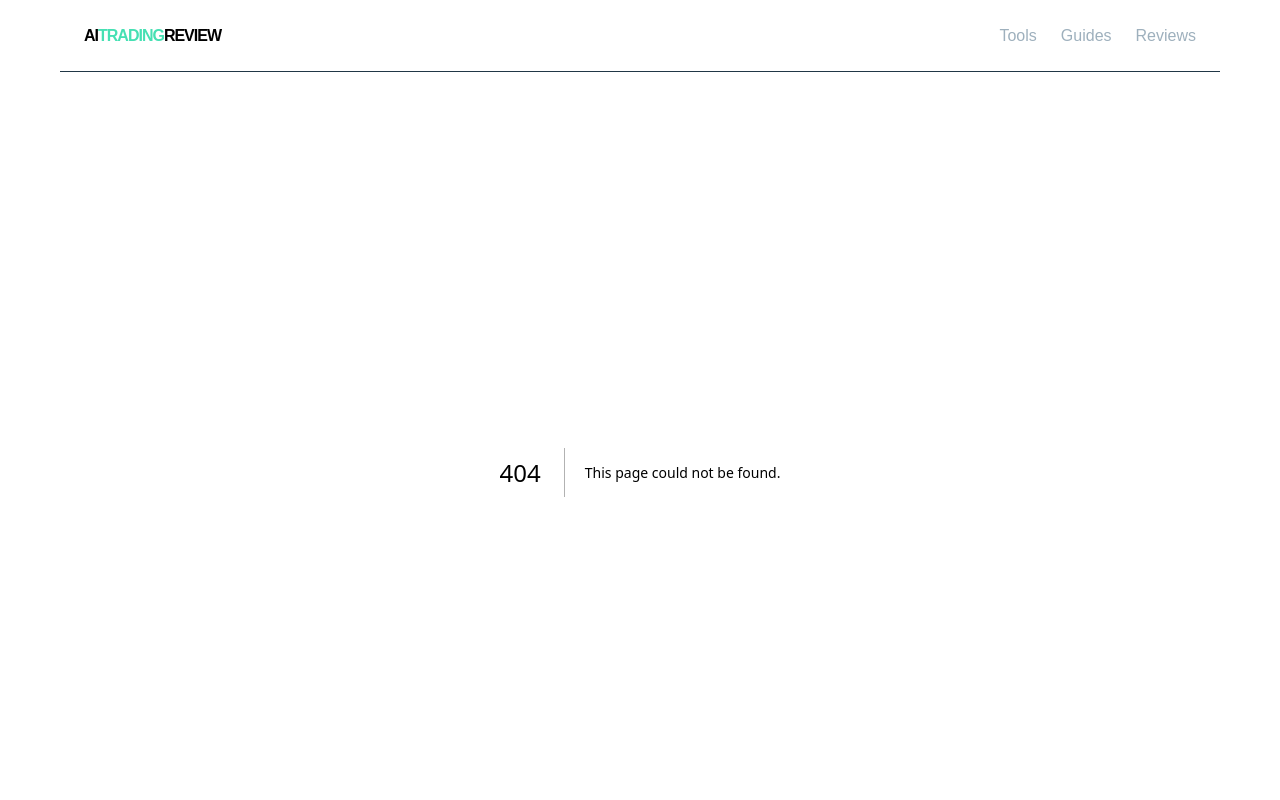
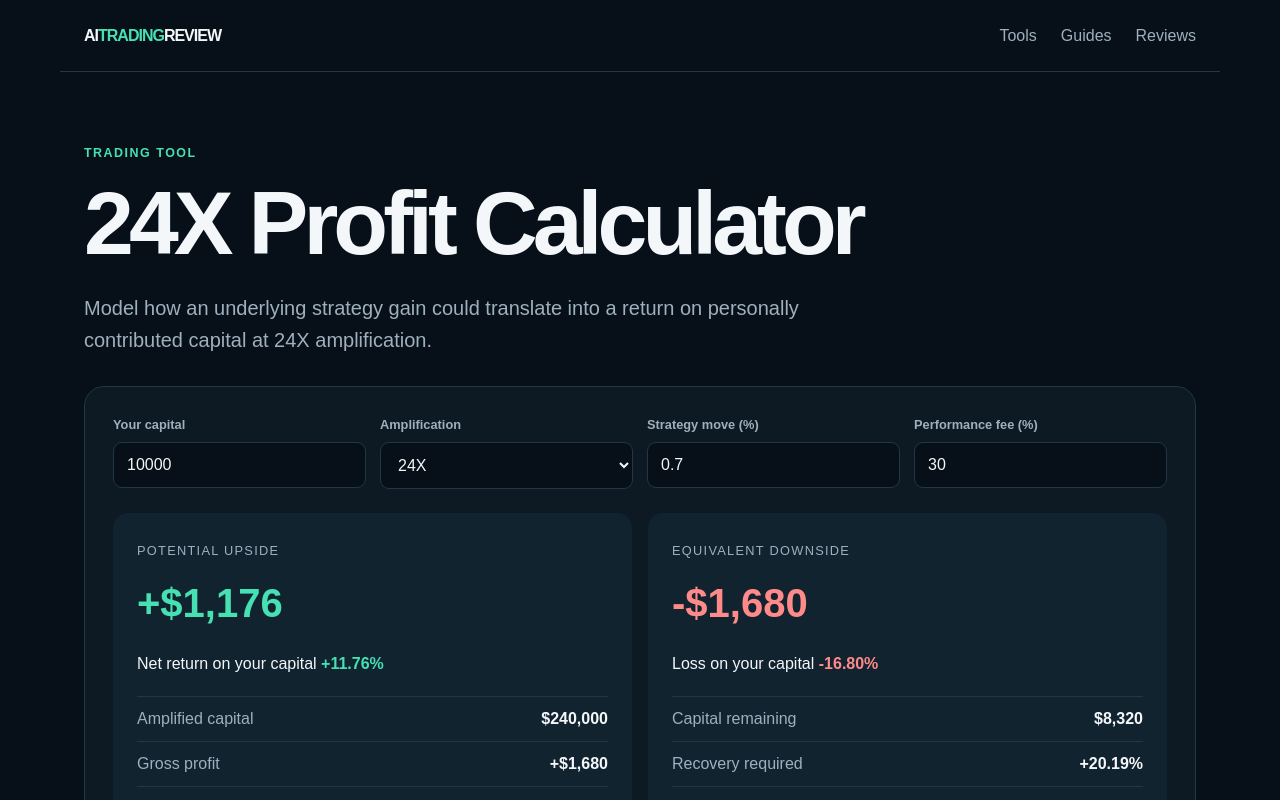
Before and after one commit to sverkercaron-sys/ai-trading-review, a Next.js app: page /tools/24x-profit-calculator in a window 1280 px wide. Before the commit this address had no page. Shown: the top 800 px of the page. Built offline with nearby package versions, Linux system fonts and the light colour scheme.

Commit message:
Add 24X profit calculator

```diff
--- /dev/null
+++ b/app/tools/24x-profit-calculator/page.tsx
@@ -0,0 +1,4 @@
+import type { Metadata } from 'next';import AmplificationCalculator from '@/components/AmplificationCalculator';
+export const metadata:Metadata={title:'24X Profit Calculator',description:'Calculate hypothetical amplified trading returns at 24X and see the impact of performance fees.'};
+const rows=[[1000,.25,60,18,42,4.2],[1000,.5,120,36,84,8.4],[1000,1,240,72,168,16.8],[5000,.5,600,180,420,8.4],[10000,.5,1200,360,840,8.4],[10000,1,2400,720,1680,16.8]];
+export default function Page(){return <main><div className="eyebrow">Trading tool</div><h1 className="page-title">24X Profit Calculator</h1><p className="lead">Model how an underlying strategy gain could translate into a return on personally contributed capital at 24X amplification.</p><AmplificationCalculator/><article className="content"><h2>24X profit examples</h2><div className="table-wrap"><table><thead><tr><th>Capital</th><th>Strategy</th><th>Gross</th><th>30% fee</th><th>Net</th><th>Return</th></tr></thead><tbody>{rows.map((r,i)=><tr key={i}><td>${r[0].toLocaleString()}</td><td>{r[1]}%</td><td>${r[2].toLocaleString()}</td><td>${r[3].toLocaleString()}</td><td>${r[4].toLocaleString()}</td><td>{r[5]}%</td></tr>)}</tbody></table></div><h2>What 24X does — and does not mean</h2><p>A 24X multiplier does not mean a strategy automatically earns 24 times your money. It means the simplified model applies the strategy percentage move to capital equal to 24 times the contribution. Actual programme mechanics can differ.</p></article></main>}
```
